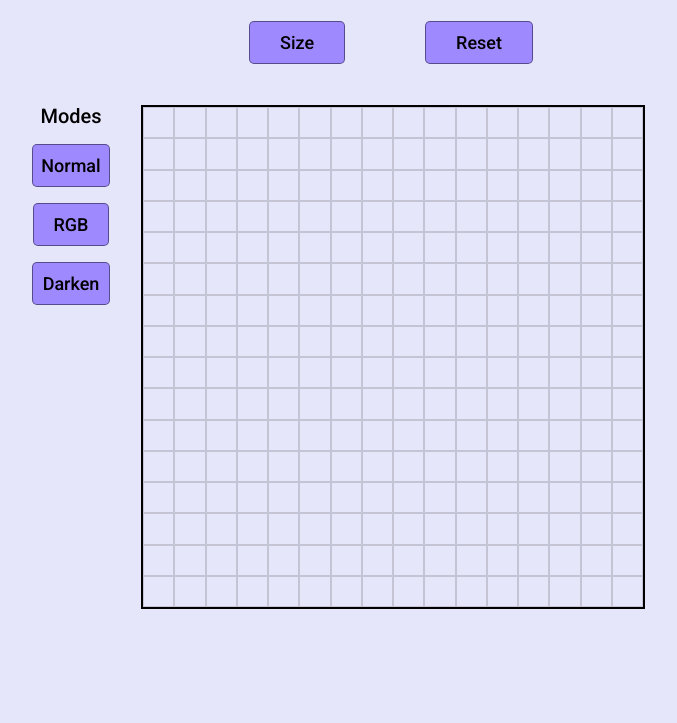
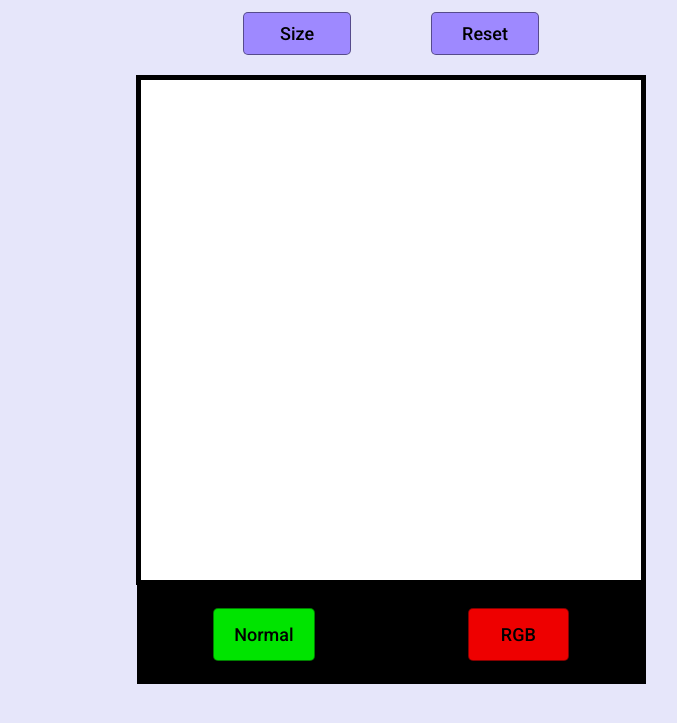
Before and after one commit to TadicF/Etch-a-Sketch, a plain HTML site: page index.html in a window 1280 px wide. Both pictures are taken after a click on the button "Normal". Shown: the part 69-792 px from the top of the page, without its empty margins (249-926 px from the left). Drawn offline with Linux system fonts and the light colour scheme.

Commit message:
UI Changes

```diff
--- a/index.html
+++ b/index.html
@@ -15,21 +15,25 @@
   <body>
     <div class="gameBoard">
       <div class="title">Etch-A-Sketch</div>
+
       <div class="buttonContainer">
         <button class="sizeButton">Size</button>
         <button class="resetButton">Reset</button>
       </div>
 
-      <div class="modes">
-        <div class="modesList">Modes</div>
-        <button class="normalMode">Normal</button>
-        <button class="rgbMode">RGB</button>
-        <button class="darkenMode">Darken</button>
+      <div class="sketchBoard">
+        <div class="container">
+
+        </div>
       </div>
 
-      <div class="container">
+      <div class="modesContainer">
+        <div class="modes">
+          <button class="normalMode">Normal</button>
+          <button class="rgbMode">RGB</button>
+        </div>
+      </div>
 
-      </div>
     </div>
 
 
--- a/javascript.js
+++ b/javascript.js
@@ -5,24 +5,23 @@ const sizeButton = document.querySelector(".sizeButton");
 const resetButton = document.querySelector(".resetButton");
 const normalMode = document.querySelector(".normalMode");
 const rgbMode = document.querySelector(".rgbMode");
-const darkenMode = document.querySelector(".darkenMode")
 const colorOptions = document.querySelector(".colorOptions")
+const INITIAL_SIZE = 16;
 let mode = 1;
 
 // Event listeners for modes, each has different value
 
 normalMode.addEventListener("click", () => {
+  rgbMode.classList.remove("activeMode");
   mode = 1;
+  normalMode.classList.add("activeMode");
   document.querySelectorAll(".gridSquare").forEach(grid => grid.remove());
   createGrid(16, mode);
 });
 rgbMode.addEventListener("click", () => {
+  normalMode.classList.remove("activeMode");
   mode = 2;
-  document.querySelectorAll(".gridSquare").forEach(grid => grid.remove());
-  createGrid(16, mode);
-});
-darkenMode.addEventListener("click", () => {
-  mode = 3;
+  rgbMode.classList.add("activeMode");
   document.querySelectorAll(".gridSquare").forEach(grid => grid.remove());
   createGrid(16, mode);
 });
@@ -61,13 +60,8 @@ function createGrid(size, defaultMode) {
       square.style.height = `${squareSize}%`
       square.addEventListener("mouseover", rgbColors);
   }
+ }
 }
-
-  else if(gridMode === 3) { // Darken mode, basically just set opacity, till it reach full black
-    console.log("DARKEN MODE");
-  }
-
-  }
 
 // A function for adding class of name "hover" to square div
 
@@ -79,7 +73,6 @@ function addHoverClass(e) {
 
 function resetGrid() {
   document.querySelectorAll(".gridSquare").forEach(element => element.style.backgroundColor = "white");
-
 }
 
 // Function that prompts the user for grid size
@@ -103,12 +96,13 @@ function rgbColors(e) {
   e.target.style.backgroundColor = `rgb(${firstColor}, ${secondColor}, ${thirdColor})`;
 }
 
+
 // event listeners for size & reset buttons
 
 sizeButton.addEventListener("click", setGridSize);
 resetButton.addEventListener("click", resetGrid);
 
-createGrid(16, mode);
+createGrid(INITIAL_SIZE, mode);
 
 // To do:
 //DONE - Create Mode variable and don't initialize the value yet
@@ -116,7 +110,7 @@ createGrid(16, mode);
 //DONE - When BUTTON is clicked, change mode value based on button clicked
 //DONE - For Normal change to 1, for RGB change to 2 and for Darken change to 3
 //DONE - Randomize RGB Color values each time user hover over grid square
-
+// -
 
 
 
--- a/styles.css
+++ b/styles.css
@@ -3,12 +3,23 @@ body {
   background-color: lavender;
 }
 
+.gameBoard{
+  height: 1000px;
+}
+
 .title {
   display: flex;
+  justify-content: center;
+  align-items: center;
   font-size: 50px;
   font-weight: 900;
+}
+
+.sketchBoard {
+  padding: 20px 20px;
+  display: flex;
   justify-content: center;
-
+  align-items: center;
 }
 
 .container {
@@ -16,17 +27,12 @@ body {
   width: 500px;
   height: 500px;
   flex-wrap: wrap;
-  border: 2px solid black;
-  position: absolute;
-  margin-top: -200px;
-  left: 50%;
-  margin-left: -250px;
+  border: 5px solid black;
 }
 
 .gridSquare {
-
-  border: 1px solid rgba(0, 0, 0, 0.15);
   box-sizing: border-box;
+  background-color: white;
 }
 
 .hover {
@@ -35,12 +41,9 @@ body {
 
 .buttonContainer {
   display: flex;
-  width: 200px;
   justify-content: center;
   gap: 5rem;
-  margin-left: auto;
-  margin-right: auto;
-  margin-top: 1.5rem;
+  margin-top: 15px;
 }
 
 .sizeButton, .resetButton {
@@ -57,6 +60,10 @@ body {
   font-style: normal;
 }
 
+.sizeButton {
+  padding: 10px 36px;
+}
+
 .sizeButton:hover, .resetButton:hover {
   box-shadow: 0 0 3px;
   scale: 1.2;
@@ -67,27 +74,27 @@ body {
   background-color: rgba(105, 73, 248, 0.932);
 }
 
+.modesContainer {
+  display: flex;
+  justify-content: center;
+  align-items: center;
+}
+
 .modes {
   display: flex;
+  justify-content: space-around;
   align-items: center;
-  flex-direction: column;
-  gap: 1rem;
-  margin-right: 40rem;
-  margin-top: 2.5rem;
-
+  width: 509px;
+  height: 100px;
+  position: absolute;
+  background-color: black;
+  margin-top: 58.2px;
 }
 
-.modesList {
-  font-weight: 500;
-  font-style: normal;
-  font-size: 20px;
-
-}
-
-.rgbMode, .normalMode, .darkenMode {
-  background-color: rgba(153, 130, 255, 0.932);
+.rgbMode, .normalMode {
+  background-color: rgba(255, 0, 0, 0.932);
   color: black;
-  padding: 10px 20px;
+  padding: 15px 32px;
   border: 0.5px solid rgba(0, 0, 0, 0.45);
   border-radius: 5px;
   cursor: pointer;
@@ -99,30 +106,15 @@ body {
 }
 
 .normalMode {
-  padding: 10px 8px;
+  padding: 15px 20px;
 }
 
-.darkenMode {
-  padding: 10px 10px;
+.rgbMode:hover, .normalMode:hover {
+  box-shadow: 0 0 4px;
+  scale: 1.2;
 }
 
-.rgbMode:hover, .normalMode:hover
-, .darkenMode:hover {
-  box-shadow: 0 0 3px;
-  scale: 1.2;
-  background-color: rgba(129, 100, 255, 0.932);
+
+.activeMode {
+  background-color: rgb(0, 228, 0);
 }
-
-.rgbHover:active, .normalMode:active
-, .darkenMode:active {
-  background-color: rgba(105, 73, 248, 0.932);
-}
-
-.colorOptions {
-
-  width: 200px;
-
-  border: 1px solid black;
-
-
-}
```
